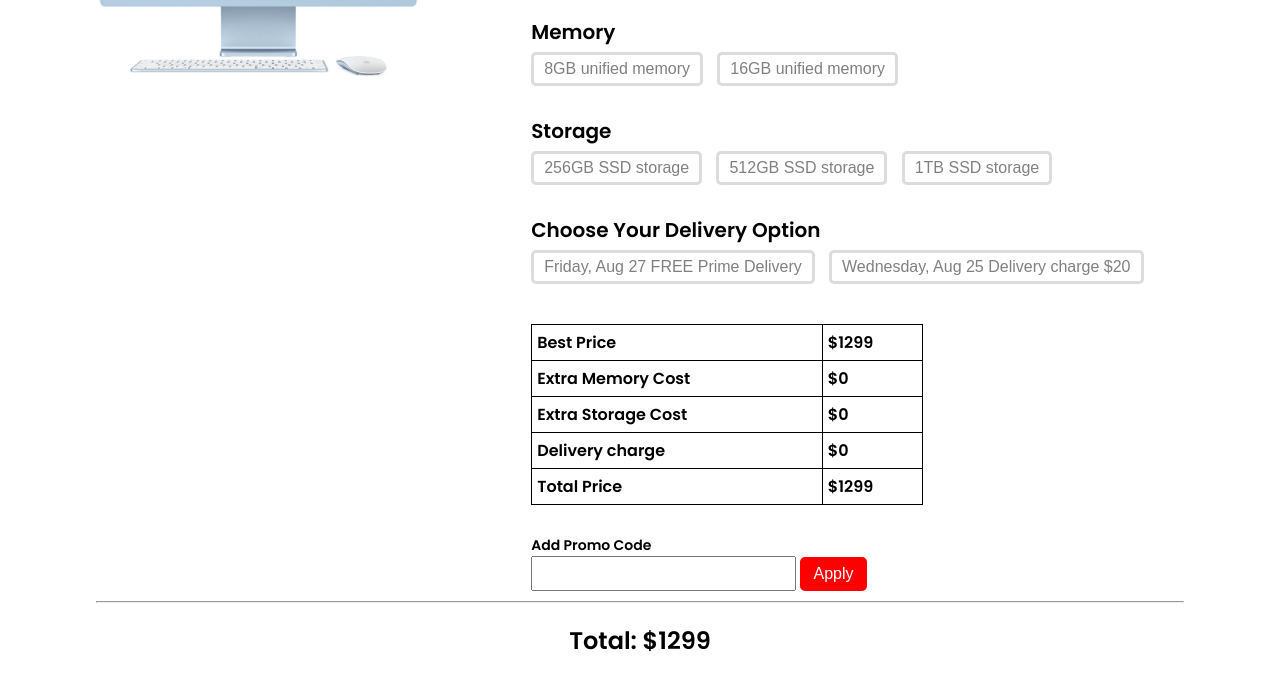
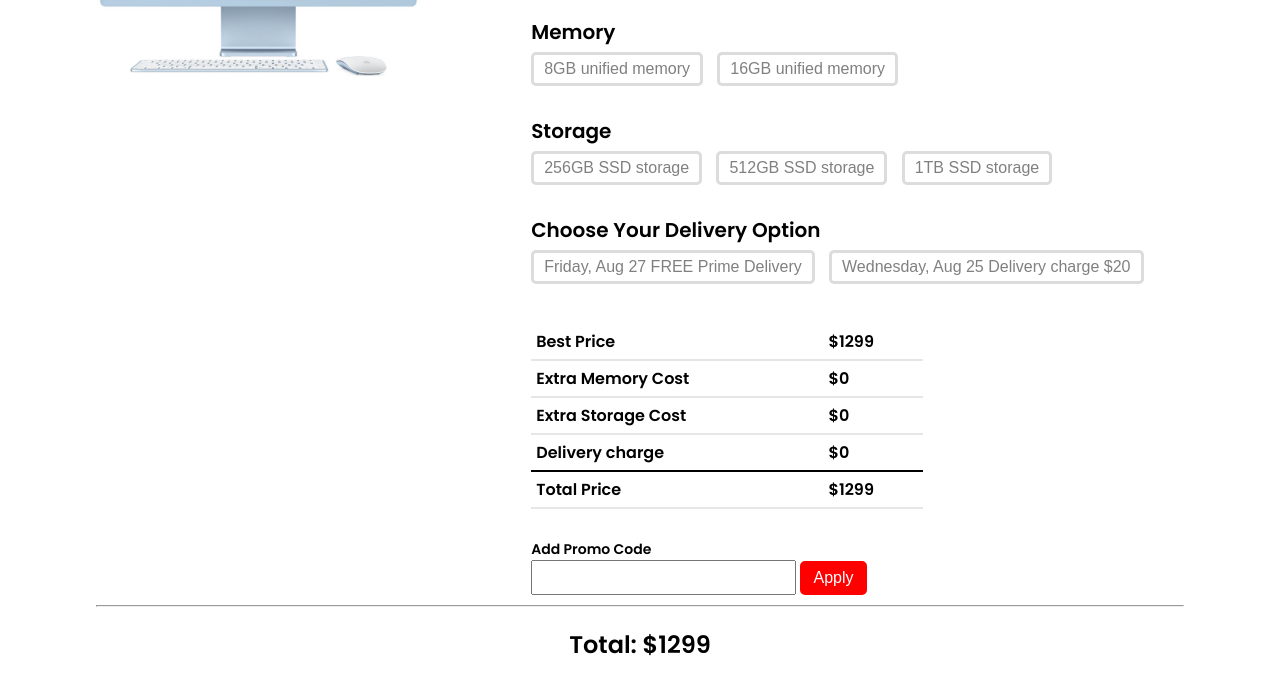
Before and after one commit to CoderMahabub/mac-book-pro, a plain HTML site: page index.html in a window 1280 px wide. Shown: the part 254-946 px from the top of the page. Drawn offline with Linux system fonts and the light colour scheme.

Commit message:
Table Border Fixed and Final

```diff
--- a/css/style.css
+++ b/css/style.css
@@ -32,7 +32,7 @@ button:hover{
 }
 .container {
     width: 85%;
-    margin:40px auto;
+    margin:40px auto 0 auto;
 }
 
 /* Main Section Starts Here  */
@@ -74,14 +74,20 @@ table{
     margin-top: 30px;
 }
 table, th, td {
-    border: 1px solid black;
     border-collapse: collapse;
     font-weight: 600;
+}
+table tr{
+    border-bottom: 2px solid rgba(128, 128, 128, 0.2);
+}
+.black-border{
+    border-bottom: 2px solid black;
 }
 th, td {
     padding: 5px;
     text-align: left;
 }
+
 /* Promo Division Starts Here */
 .promo{
       margin-top: 30px;
@@ -94,6 +100,7 @@ th, td {
     padding: 5px 10px;
     font-size: 18px;
     font-weight: 600;
+    text-align: center;
 }
 .promo button{
     background-color:red;
--- a/index.html
+++ b/index.html
@@ -58,7 +58,7 @@
                             <td>Extra Storage Cost</td>
                             <td>$<span id="storage-cost">0</span></td>
                         </tr>
-                        <tr>
+                        <tr class="black-border">
                             <td>Delivery charge</td>
                             <td>$<span id="delivery-cost">0</span></td>
                         </tr>
--- a/js/app.js
+++ b/js/app.js
@@ -39,39 +39,39 @@ function getOneEightyCost(product) {
     calculateTotal();
 };
 
-//click Handler for memory-8gb
+// Get Price for memory-8gb
 document.getElementById('memory-8gb').addEventListener('click', function () {
     getZeroCost('memory');
 });
 
-//click Handler for memory-16gb
+// Get Price for memory-16gb
 document.getElementById('memory-16gb').addEventListener('click', function () {
     getOneEightyCost('memory');
 });
 
-//Click Handler for storage-256gb
+// Get Storage-256gb Price
 document.getElementById('storage-256gb').addEventListener('click', function () {
     getZeroCost('storage');
 });
 
-//Click Handler for storage-256gb
+// Get Storage-256gb Price
 document.getElementById('storage-512gb').addEventListener('click', function () {
     const storageCost = document.getElementById('storage-cost');
     storageCost.innerText = 100;
     calculateTotal();
 });
 
-//Click Handler for storage-1tb
+// Get Storage-1tb Price
 document.getElementById('storage-1tb').addEventListener('click', function () {
     getOneEightyCost('storage');
 });
 
-//Click Handler for Delivery Charge
+// Get Delivery Charge of 0$
 document.getElementById('free-delivery').addEventListener('click', function () {
     getZeroCost('delivery');
 });
 
-//Click Handler for Delivery Charge
+// Get Delivery Charge of 20$
 document.getElementById('premium-delivery').addEventListener('click', function () {
     const deliveryCost = document.getElementById('delivery-cost');
     deliveryCost.innerText = 20;
@@ -99,7 +99,7 @@ document.getElementById('promo-btn').addEventListener('click', function () {
         finalPrice.innerText = Math.round(totalAfterDiscount);
         promoInput.value = '';
     } else {
-        alert("Promo Code Doesn't Match");
+        alert("Please Provide a Valid Promo Code ");
         promoInput.value = '';
     }
 });
```
